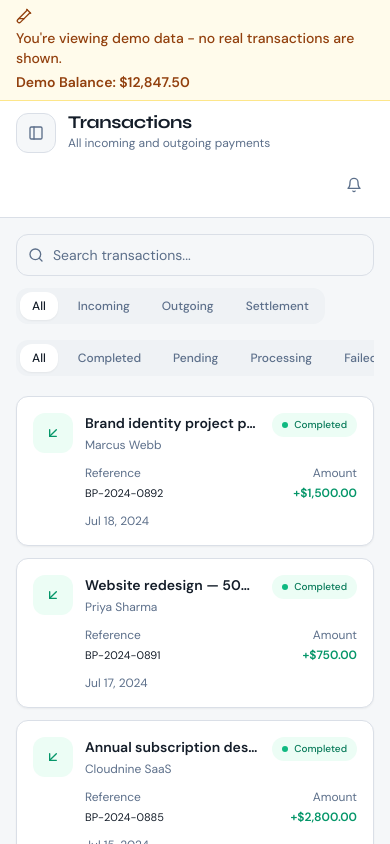
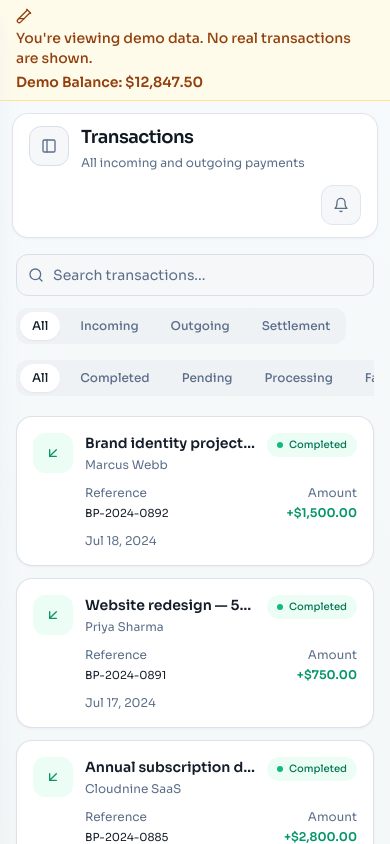
Before and after one commit to Nnadijoshuac/bustore, a Next.js app: page /transactions in a window 390 px wide. Shown: the top 844 px of the page. Built offline with nearby package versions, Linux system fonts and the light colour scheme.

Commit message:
Polish app shell and typography for mobile

```diff
--- a/app/(dashboard)/layout.tsx
+++ b/app/(dashboard)/layout.tsx
@@ -8,11 +8,11 @@ export default function DashboardLayout({ children }: { children: React.ReactNod
   const { sidebarOpen } = useAppStore();
 
   return (
-    <div className="min-h-screen bg-background">
+    <div className="min-h-screen bg-[linear-gradient(180deg,_#f7fafc_0%,_#f1f6f4_100%)]">
       <Sidebar />
       <main
         className={cn(
-          "transition-all duration-300 md:min-h-screen",
+          "pb-8 transition-all duration-300 md:min-h-screen",
           sidebarOpen ? "md:ml-60" : "md:ml-[68px]"
         )}
       >
--- a/app/globals.css
+++ b/app/globals.css
@@ -1,10 +1,9 @@
-@import url('https://fonts.googleapis.com/css2?family=Syne:wght@400;500;600;700;800&family=DM+Sans:ital,opsz,wght@0,9..40,300;0,9..40,400;0,9..40,500;0,9..40,600;1,9..40,400&display=swap');
+@import url('https://fonts.googleapis.com/css2?family=Sora:wght@300;400;500;600;700;800&display=swap');
 
 @tailwind base;
 @tailwind components;
 @tailwind utilities;
 
-/* ─── Google Fonts ─────────────────────────────── */
 @layer base {
   :root {
     --background: 220 25% 97%;
@@ -26,9 +25,9 @@
     --border: 215 20% 88%;
     --input: 215 20% 88%;
     --ring: 162 100% 39%;
-    --radius: 0.75rem;
-    --font-geist-sans: 'DM Sans', system-ui, sans-serif;
-    --font-clash: 'Syne', system-ui, sans-serif;
+    --radius: 1rem;
+    --font-geist-sans: 'Sora', system-ui, sans-serif;
+    --font-clash: 'Sora', system-ui, sans-serif;
   }
 
   .dark {
@@ -58,51 +57,62 @@
   * {
     @apply border-border;
   }
+
+  html {
+    scroll-behavior: smooth;
+  }
+
   body {
     @apply bg-background text-foreground;
     font-family: var(--font-geist-sans);
     font-feature-settings: "rlig" 1, "calt" 1;
     -webkit-font-smoothing: antialiased;
     -moz-osx-font-smoothing: grayscale;
+    line-height: 1.5;
   }
-  h1, h2, h3, h4, h5, h6 {
+
+  h1,
+  h2,
+  h3,
+  h4,
+  h5,
+  h6 {
     font-family: var(--font-clash);
     font-weight: 700;
-    letter-spacing: -0.02em;
+    letter-spacing: -0.03em;
   }
 }
 
-/* ─── Scrollbar ────────────────────────────────── */
 ::-webkit-scrollbar {
   width: 4px;
   height: 4px;
 }
+
 ::-webkit-scrollbar-track {
   background: transparent;
 }
+
 ::-webkit-scrollbar-thumb {
   background: hsl(var(--border));
   border-radius: 99px;
 }
 
-/* ─── Selection ────────────────────────────────── */
 ::selection {
-  background: hsl(162 100% 39% / 0.2);
+  background: hsl(162 100% 39% / 0.18);
   color: hsl(var(--foreground));
 }
 
-/* ─── Utility classes ──────────────────────────── */
 @layer components {
   .card-glass {
-    @apply bg-card border border-border rounded-xl shadow-sm;
+    @apply rounded-2xl border border-border/90 bg-card shadow-sm shadow-slate-200/60;
   }
 
   .stat-card {
-    @apply card-glass p-5 flex flex-col gap-2;
+    @apply card-glass flex flex-col gap-2 p-5;
   }
 
   .badge-status {
-    @apply inline-flex items-center gap-1.5 px-2.5 py-1 rounded-full text-xs font-medium;
+    @apply inline-flex items-center gap-1.5 rounded-full px-2.5 py-1 text-xs font-medium;
   }
 
   .badge-green {
@@ -122,9 +132,7 @@
   }
 
   .sidebar-link {
-    @apply flex items-center gap-3 px-3 py-2.5 rounded-lg text-sm font-medium
-           text-muted-foreground hover:text-foreground hover:bg-secondary
-           transition-all duration-150;
+    @apply flex items-center gap-3 rounded-xl px-3 py-2.5 text-sm font-medium text-muted-foreground transition-all duration-150 hover:bg-secondary hover:text-foreground;
   }
 
   .sidebar-link-active {
@@ -132,30 +140,22 @@
   }
 
   .btn-primary {
-    @apply inline-flex items-center gap-2 px-4 py-2.5 bg-primary text-primary-foreground
-           text-sm font-medium rounded-lg hover:bg-busha-green-dark
-           transition-colors duration-150 disabled:opacity-50 disabled:cursor-not-allowed;
+    @apply inline-flex items-center gap-2 rounded-xl bg-primary px-4 py-2.5 text-sm font-medium text-primary-foreground transition-colors duration-150 hover:bg-busha-green-dark disabled:cursor-not-allowed disabled:opacity-50;
   }
 
   .btn-secondary {
-    @apply inline-flex items-center gap-2 px-4 py-2.5 bg-secondary text-secondary-foreground
-           text-sm font-medium rounded-lg hover:bg-muted
-           transition-colors duration-150;
+    @apply inline-flex items-center gap-2 rounded-xl bg-secondary px-4 py-2.5 text-sm font-medium text-secondary-foreground transition-colors duration-150 hover:bg-muted;
   }
 
   .input-base {
-    @apply w-full px-3 py-2.5 text-sm bg-background border border-input rounded-lg
-           placeholder:text-muted-foreground focus:outline-none focus:ring-2
-           focus:ring-ring/30 focus:border-ring transition-colors;
+    @apply w-full rounded-xl border border-input bg-background px-3 py-2.5 text-sm transition-colors placeholder:text-muted-foreground focus:border-ring focus:outline-none focus:ring-2 focus:ring-ring/25;
   }
 
   .demo-banner {
-    @apply flex items-center gap-2 px-4 py-2 bg-amber-50 border-b border-amber-200
-           text-amber-800 text-sm font-medium;
+    @apply flex items-center gap-2 border-b border-amber-200 bg-amber-50 px-4 py-2 text-sm font-medium text-amber-800;
   }
 }
 
-/* ─── Shimmer loading ──────────────────────────── */
 .skeleton {
   background: linear-gradient(
     90deg,
@@ -167,7 +167,6 @@
   animation: shimmer 1.5s linear infinite;
 }
 
-/* ─── Number animate ───────────────────────────── */
 .number-animate {
   display: inline-block;
   animation: count-up 0.5s ease forwards;
--- a/components/shared/sidebar.tsx
+++ b/components/shared/sidebar.tsx
@@ -61,7 +61,7 @@ export function Sidebar() {
 
       <aside
         className={cn(
-          "fixed left-0 top-0 z-40 flex h-screen flex-col border-r border-border bg-card transition-all duration-300 ease-in-out",
+          "fixed left-0 top-0 z-40 flex h-screen flex-col border-r border-border bg-card shadow-xl shadow-slate-200/60 transition-all duration-300 ease-in-out",
           "w-72 md:w-auto",
           mobileSidebarOpen ? "translate-x-0" : "-translate-x-full md:translate-x-0",
           sidebarOpen ? "md:w-60" : "md:w-[68px]"
@@ -85,7 +85,7 @@ export function Sidebar() {
           {showExpanded ? (
             <>
               <div className="min-w-0 flex-1">
-                <span className="font-display text-lg font-bold tracking-tight">Fluent</span>
+                <span className="font-display text-base font-semibold tracking-tight text-busha-slate">Fluent</span>
                 <p className="text-xs text-muted-foreground">Busha-powered ops</p>
               </div>
               <button
@@ -107,7 +107,7 @@ export function Sidebar() {
           </div>
         ) : null}
 
-        <nav className="flex-1 space-y-0.5 overflow-y-auto px-3 py-4">
+        <nav className="flex-1 space-y-1 overflow-y-auto px-3 py-4">
           {NAV_ITEMS.map(({ href, label, icon: Icon }) => {
             const active = pathname === href || pathname.startsWith(`${href}/`);
 
--- a/components/shared/topbar.tsx
+++ b/components/shared/topbar.tsx
@@ -16,39 +16,41 @@ export function Topbar({ title, description, actions }: TopbarProps) {
 
   return (
     <>
-      {isDemoMode && (
+      {isDemoMode ? (
         <div className="demo-banner flex-wrap gap-y-1">
           <TestTube2 className="h-4 w-4" />
-          <span>You&apos;re viewing demo data - no real transactions are shown.</span>
-          <span className="font-semibold sm:ml-auto">
-            Demo Balance: {formatCurrency(DEMO_ACCOUNT.balance_usd)}
-          </span>
+          <span>You&apos;re viewing demo data. No real transactions are shown.</span>
+          <span className="font-semibold sm:ml-auto">Demo Balance: {formatCurrency(DEMO_ACCOUNT.balance_usd)}</span>
         </div>
-      )}
-      <header className="sticky top-0 z-30 border-b border-border bg-card/95 px-4 backdrop-blur sm:px-6">
-        <div className="flex min-h-16 flex-col justify-center gap-3 py-3 sm:min-h-16 sm:flex-row sm:items-center sm:justify-between sm:py-0">
-          <div className="flex items-start gap-3">
+      ) : null}
+
+      <div className="sticky top-0 z-30 px-3 pt-3 sm:px-6 sm:pt-4">
+        <header className="rounded-2xl border border-border/80 bg-card/95 px-4 py-3 shadow-sm shadow-slate-200/60 backdrop-blur sm:px-5">
+          <div className="flex flex-col gap-3 sm:flex-row sm:items-center sm:justify-between">
+            <div className="flex min-w-0 items-start gap-3">
               <button
                 type="button"
                 onClick={toggleMobileSidebar}
-              className="flex h-10 w-10 items-center justify-center rounded-xl border border-border bg-background text-muted-foreground transition-colors hover:bg-secondary md:hidden"
+                className="flex h-10 w-10 flex-shrink-0 items-center justify-center rounded-xl border border-border bg-background text-muted-foreground transition-colors hover:bg-secondary md:hidden"
                 aria-label="Open navigation"
               >
                 <PanelLeft className="h-4 w-4" />
               </button>
-            <div>
-              <h1 className="font-display text-lg font-bold leading-none">{title}</h1>
+              <div className="min-w-0">
+                <h1 className="truncate font-display text-lg font-semibold leading-tight text-busha-slate sm:text-xl">
+                  {title}
+                </h1>
                 {description ? (
-                <p className="mt-1 text-xs text-muted-foreground sm:text-sm">{description}</p>
+                  <p className="mt-1 text-xs leading-5 text-muted-foreground sm:text-sm">{description}</p>
                 ) : null}
               </div>
             </div>
 
-          <div className="flex items-center gap-2 self-stretch sm:self-auto">
-            <div className="flex-1 sm:flex-none">{actions}</div>
+            <div className="flex items-center gap-2 sm:flex-shrink-0">
+              <div className="min-w-0 flex-1 sm:flex-none">{actions}</div>
               <button
                 type="button"
-              className="flex h-10 w-10 flex-shrink-0 items-center justify-center rounded-xl border border-transparent text-muted-foreground transition-colors hover:bg-secondary hover:text-foreground"
+                className="flex h-10 w-10 flex-shrink-0 items-center justify-center rounded-xl border border-border/70 bg-background text-muted-foreground transition-colors hover:bg-secondary hover:text-foreground"
                 aria-label="Notifications"
               >
                 <Bell className="h-4 w-4" />
@@ -56,6 +58,7 @@ export function Topbar({ title, description, actions }: TopbarProps) {
             </div>
           </div>
         </header>
+      </div>
     </>
   );
 }
```
Lines whose indentation alone changed are shown as unchanged.
